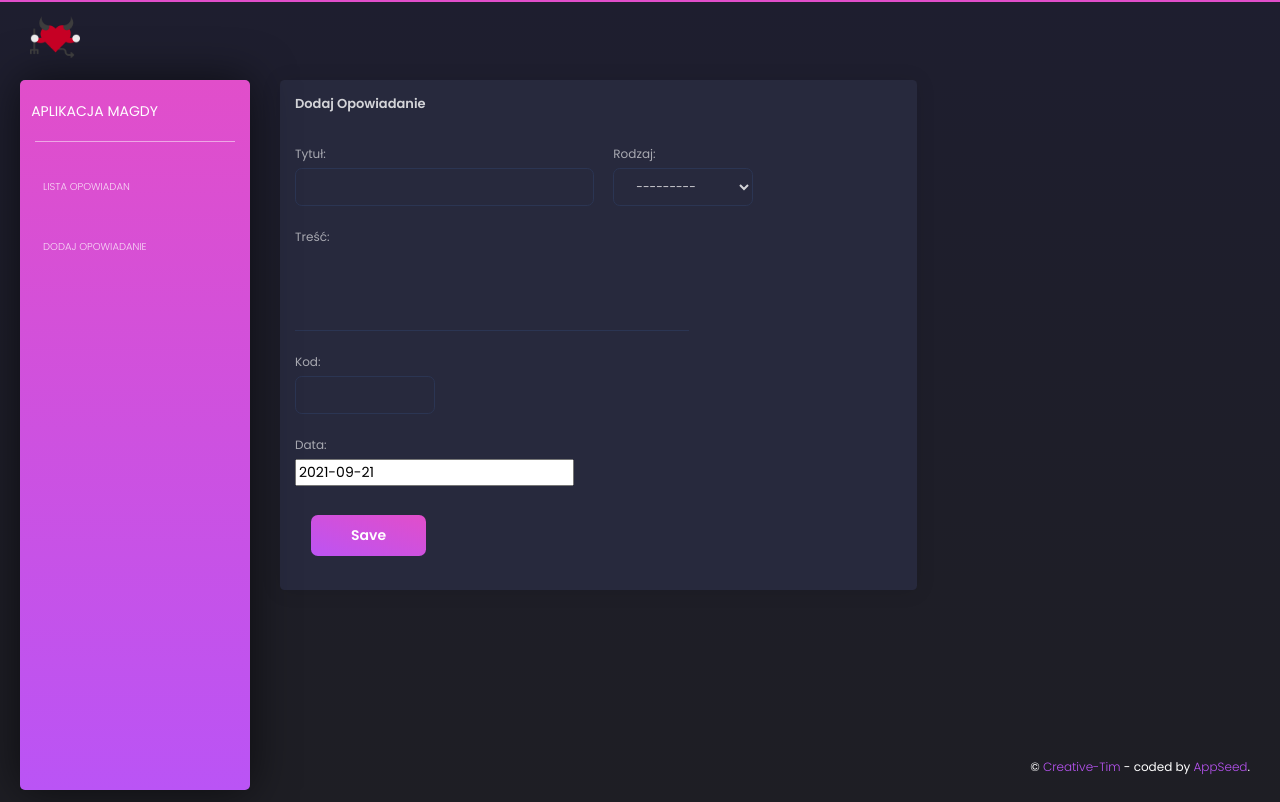
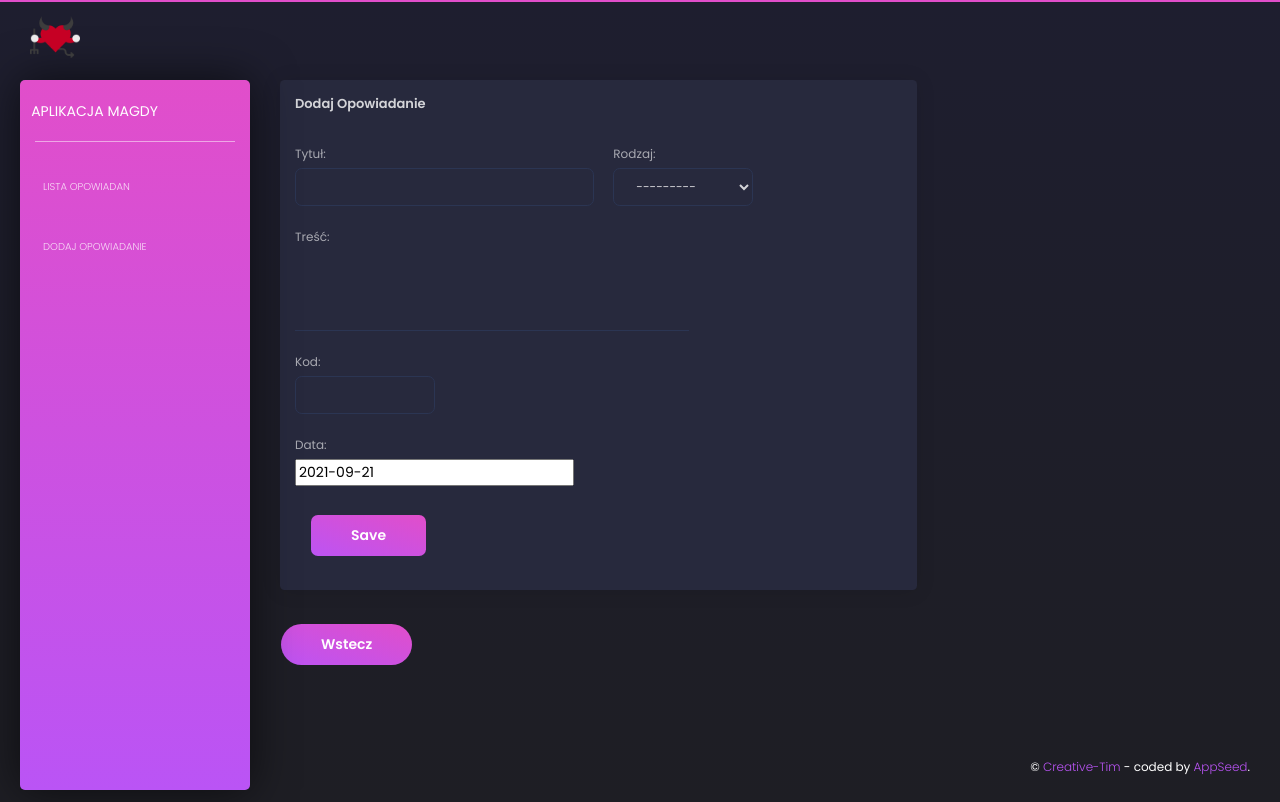
Before and after one commit to semi7semi/Story, a Django app: page /add/ in a window 1280 px wide. Run offline with Django 3.2, Linux system fonts and the light colour scheme; some libraries are stand-ins or nearby versions.

Commit message:
back btn

```diff
--- a/Story/settings.py
+++ b/Story/settings.py
@@ -123,7 +123,7 @@ AUTH_PASSWORD_VALIDATORS = [
 # Internationalization
 # https://docs.djangoproject.com/en/3.2/topics/i18n/
 
-LANGUAGE_CODE = 'en-en'
+LANGUAGE_CODE = 'pl-pl'
 
 TIME_ZONE = 'Europe/Warsaw'
 
--- a/story_app/templates/base.html
+++ b/story_app/templates/base.html
@@ -45,12 +45,6 @@
               <p>Lista opowiadan</p>
             </a>
           </li>
-<!--          <li class="{% if 'typography' in segment %} active {% endif %}">-->
-<!--            <a href="{% url 'typo' %}">-->
-<!--              <i class="tim-icons icon-align-center"></i>-->
-<!--              <p>Typography</p>-->
-<!--            </a>-->
-<!--          </li>-->
           <li class="{% if 'add' in segment %} active {% endif %}">
             <a href="{% url 'add-story' %}">
               <p>Dodaj opowiadanie</p>
@@ -67,14 +61,21 @@
           <div class="navbar-wrapper">
             <div><img src="{% static 'img/heart.png' %}" class="simple-text logo-mini" width="50"></div>
           </div>
-          <div class="collapse navbar-collapse" id="navigation">
+          <div class="navbar-nav" id="navigation">
 
             <ul class="navbar-nav ml-auto">
-              <li class="search-bar input-group">
+              {% if request.user.is_superuser %}
+                 <li class="nav-item">
+                     <a class="btn btn-secondary btn-round" href="../admin/">
+                         <span>Admin panel</span>
+                     </a>
+                 </li>
+                 {% endif %}
+<!--              <li class="search-bar input-group">-->
 <!--                <button class="btn btn-link" id="search-button" data-toggle="modal" data-target="#searchModal"><i class="tim-icons icon-zoom-split" ></i>-->
 <!--                  <span class="d-lg-none d-md-block">Search</span>-->
 <!--                </button>-->
-              </li>
+<!--              </li>-->
               <li class="separator d-lg-none"></li>
             </ul>
 
--- a/story_app/templates/story.html
+++ b/story_app/templates/story.html
@@ -23,7 +23,7 @@
     </div>
   </div>
 </div>
-
+<a href="{% url 'main' %}" class="btn btn-primary btn-round">Wstecz</a>
 {% endblock content %}
 
 <!-- Specific Page JS goes HERE  -->
--- a/story_app/templates/story_add.html
+++ b/story_app/templates/story_add.html
@@ -69,7 +69,7 @@
         </div>
     </div>
 </div>
-
+<a href="{% url 'main' %}" class="btn btn-primary btn-round">Wstecz</a>
 
 {% endblock content %}
 
```
Also changed, not shown: story_app/templates/index.html (+1 -36 lines).
